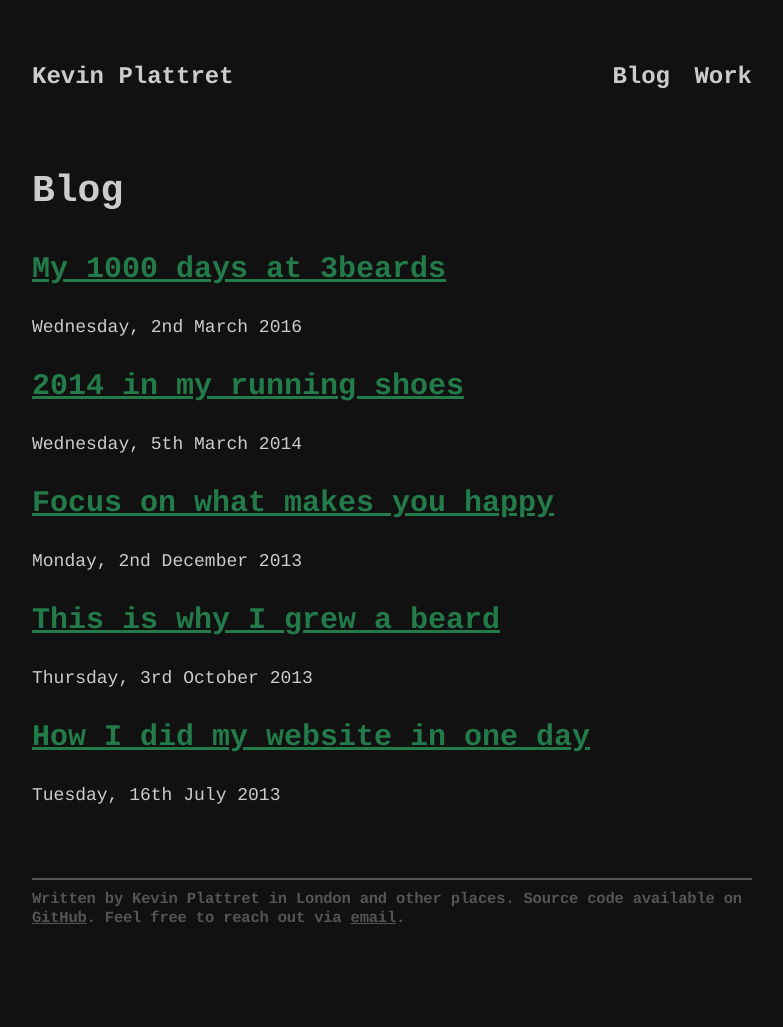
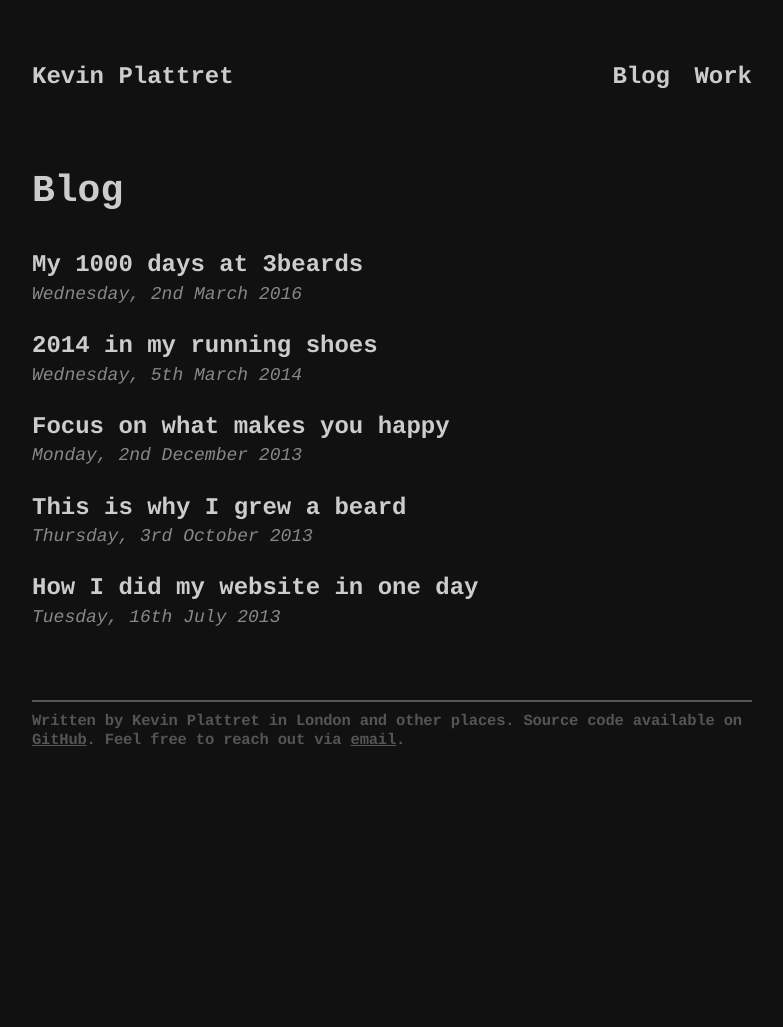
Before and after one commit to kplattret/kevinplattret.com, a Jekyll site: the page built from blog.html, in a window 1280 px wide. Shown: the whole page, without its empty margins (248-1031 px from the left). Built offline with Jekyll 4.4.1, drawn with Linux system fonts in a browser that asks for light colours; after the commit the page ends 900 px from its top, so only the background shows below that.

Commit message:
Adjust styles around blog posts
Revisits the HTML markup for the post list and the individual post
layout. Adjusts spacing between elements, and other styles.

```diff
--- a/_layouts/default.html
+++ b/_layouts/default.html
@@ -31,7 +31,9 @@
     </header>
 
     <section class="content">
-      {% if page.title != nil %}<h1>{{ page.title }}</h1>{% endif %}
+      {% if page.layout != "post" and page.title != nil %}
+        <h1>{{ page.title }}</h1>
+      {% endif %}
 
       {{ content }}
     </section>
--- a/_sass/_base.scss
+++ b/_sass/_base.scss
@@ -21,6 +21,14 @@ body {
   box-sizing: border-box;
   -webkit-font-smoothing: antialiased;
   -moz-osx-font-smoothing: grayscale;
+}
+
+p {
+  margin: 2.2rem 0;
+}
+
+img {
+  max-width: 100%;
 }
 
 a,
@@ -50,6 +58,22 @@ h2 {
 
 h3 {
   font-size: 2.4rem;
+}
+
+time {
+  display: block;
+  font-style: italic;
+  color: $color-secondary-alt;
+}
+
+hr {
+  display: block;
+  width: 30%;
+  height: 1px;
+  border: 0;
+  border-top: 2px solid $color-secondary;
+  margin: 3rem auto;
+  padding: 0;
 }
 
 .header,
@@ -84,6 +108,31 @@ h3 {
   }
 }
 
+.content {
+  .post-list {
+    margin: 0;
+    padding: 0;
+    list-style: none;
+
+    li {
+      margin-top: 2.2rem;
+    }
+
+    a {
+      display: block;
+      font-size: 2.4rem;
+    }
+  }
+
+  .post-title {
+    margin-bottom: 0;
+
+    & + time {
+      margin-bottom: 4rem;
+    }
+  }
+}
+
 .footer {
   margin-top: 7rem;
   font-size: 1.55rem;
--- a/blog.html
+++ b/blog.html
@@ -3,15 +3,12 @@ layout: default
 title: Blog
 ---
 
-{% for post in site.posts %}
-  <article>
-    <header class="post-header">
-      <h2><a href="{{ post.url }}">{{ post.title }}</a></h2>
+<ul class="post-list">
+  {% for post in site.posts %}
+    <li>
+      <a href="{{ post.url }}" class="alt">{{ post.title }}</a>
 
-      <time>
-        {{ post.date | date: "%A, " }}
-        {{ post.date | date_to_long_string: "ordinal"}}
-      </time>
-    </header>
-  </article>
-{% endfor %}
+      <time>{{ post.date | date: "%A" }}, {{ post.date | date_to_long_string: "ordinal"}}</time>
+    </li>
+  {% endfor %}
+</ul>
```
Also changed, not shown: _layouts/post.html (+5 -10 lines).
